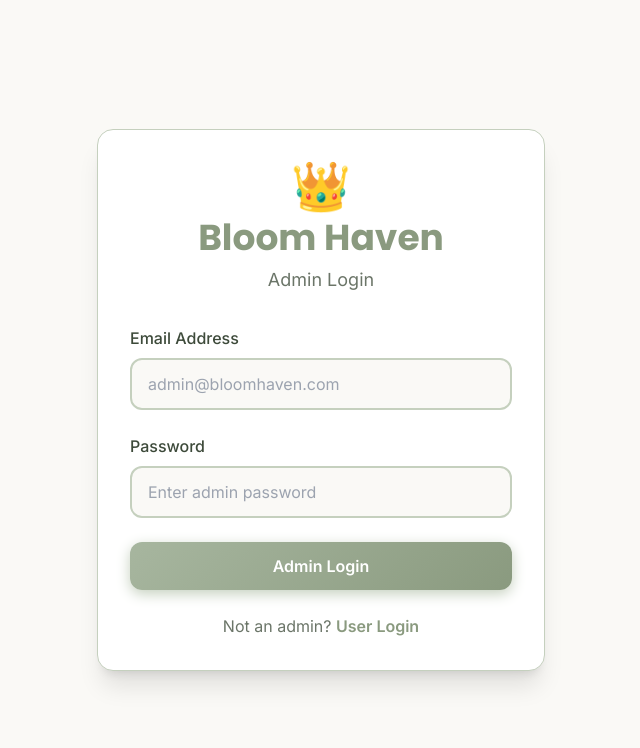
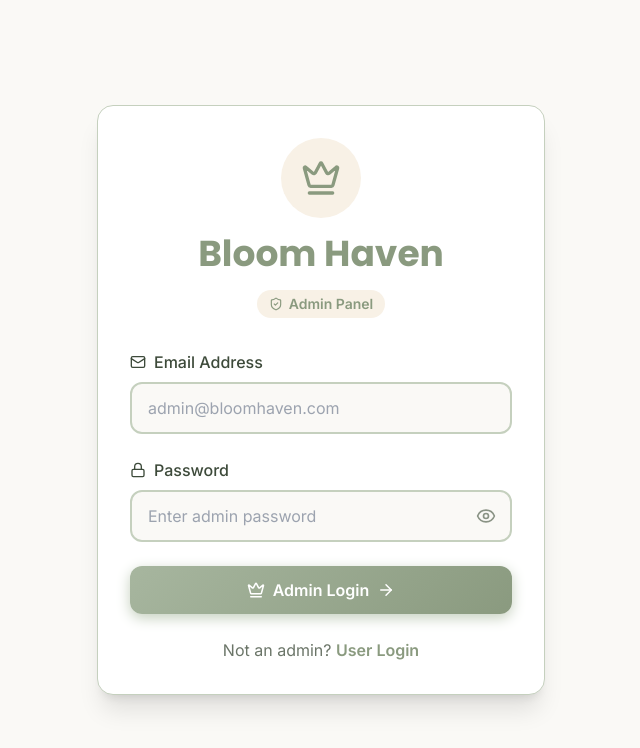
Before and after one commit to jeffdrizzy/bloom-haven, a React (Create React App) app in the folder frontend/: page /admin-login in a window 1280 px wide. Shown: the top 748 px of the page, without its empty margins (319-959 px from the left). Built offline with nearby package versions, Linux system fonts and the light colour scheme; no server answers.

Commit message:
Update AdminLogin page with Lucide icons

```diff
--- a/frontend/src/AdminLogin.js
+++ b/frontend/src/AdminLogin.js
@@ -2,6 +2,17 @@ import React, { useState } from 'react';
 import { useNavigate } from 'react-router-dom';
 import api from './services/api';
 import { brand } from './brand';
+import {
+  Crown,
+  Mail,
+  Lock,
+  Loader2,
+  AlertTriangle,
+  Eye,
+  EyeOff,
+  ArrowRight,
+  ShieldCheck,
+} from './icons';
 
 const AdminLogin = () => {
   const navigate = useNavigate();
@@ -11,6 +22,7 @@ const AdminLogin = () => {
   });
   const [loading, setLoading] = useState(false);
   const [error, setError] = useState('');
+  const [showPassword, setShowPassword] = useState(false);
 
   const handleChange = (e) => {
     setFormData({
@@ -27,10 +39,13 @@ const AdminLogin = () => {
     try {
       const response = await api.post('/admin/login', formData);
       localStorage.setItem('token', response.data.token);
-      localStorage.setItem('user', JSON.stringify({
+      localStorage.setItem(
+        'user',
+        JSON.stringify({
           ...response.data.admin,
-        role: 'admin'
-      }));
+          role: 'admin',
+        })
+      );
       navigate('/admin');
     } catch (error) {
       setError(error.response?.data?.message || 'Admin login failed');
@@ -44,35 +59,57 @@ const AdminLogin = () => {
       className="min-h-screen flex items-center justify-center px-4"
       style={{ background: brand.colors.background }}
     >
-      <div className="max-w-md w-full rounded-2xl shadow-xl p-8" style={{
+      <div
+        className="max-w-md w-full rounded-2xl shadow-xl p-8"
+        style={{
           background: brand.colors.surface,
-        border: `1px solid ${brand.colors.primarySoft}`
-      }}>
+          border: `1px solid ${brand.colors.primarySoft}`,
+        }}
+      >
+        {/* Header */}
         <div className="text-center mb-8">
-          <div className="flex justify-center mb-2">
-            <span className="text-5xl">👑</span>
+          <div
+            className="w-20 h-20 rounded-full flex items-center justify-center mx-auto mb-4"
+            style={{ background: brand.colors.creamSoft }}
+          >
+            <Crown size={40} strokeWidth={2} style={{ color: brand.colors.primary }} />
           </div>
-          <h1 className="text-4xl font-bold mb-2" style={{ color: brand.colors.primary }}>
+          <h1
+            className="text-4xl font-bold mb-2"
+            style={{ color: brand.colors.primary }}
+          >
             Bloom Haven
           </h1>
-          <p className="text-lg" style={{ color: brand.colors.textLight }}>
-            Admin Login
-          </p>
+          <div
+            className="inline-flex items-center gap-1.5 px-3 py-1 rounded-full mt-2"
+            style={{ background: brand.colors.creamSoft, color: brand.colors.primary }}
+          >
+            <ShieldCheck size={14} strokeWidth={2} />
+            <span className="text-sm font-semibold">Admin Panel</span>
+          </div>
         </div>
 
         {error && (
-          <div className="border-l-4 px-4 py-3 rounded-lg mb-4" style={{
+          <div
+            className="border-l-4 px-4 py-3 rounded-lg mb-4 flex items-center gap-3"
+            style={{
               backgroundColor: '#FDF2F2',
               borderColor: brand.colors.error,
-            color: brand.colors.error
-          }}>
-            {error}
+              color: brand.colors.error,
+            }}
+          >
+            <AlertTriangle size={20} />
+            <span>{error}</span>
           </div>
         )}
 
         <form onSubmit={handleSubmit} className="space-y-6">
           <div>
-            <label className="block font-medium mb-2" style={{ color: brand.colors.text }}>
+            <label
+              className="block font-medium mb-2 flex items-center gap-2"
+              style={{ color: brand.colors.text }}
+            >
+              <Mail size={16} strokeWidth={2} />
               Email Address
             </label>
             <input
@@ -100,17 +137,22 @@ const AdminLogin = () => {
           </div>
 
           <div>
-            <label className="block font-medium mb-2" style={{ color: brand.colors.text }}>
+            <label
+              className="block font-medium mb-2 flex items-center gap-2"
+              style={{ color: brand.colors.text }}
+            >
+              <Lock size={16} strokeWidth={2} />
               Password
             </label>
+            <div className="relative">
               <input
-              type="password"
+                type={showPassword ? 'text' : 'password'}
                 name="password"
                 value={formData.password}
                 onChange={handleChange}
                 required
                 minLength="6"
-              className="w-full px-4 py-3 rounded-xl focus:outline-none focus:ring-2 transition"
+                className="w-full px-4 py-3 pr-12 rounded-xl focus:outline-none focus:ring-2 transition"
                 style={{
                   border: `2px solid ${brand.colors.primarySoft}`,
                   backgroundColor: brand.colors.background,
@@ -126,27 +168,52 @@ const AdminLogin = () => {
                 }}
                 placeholder="Enter admin password"
               />
+              <button
+                type="button"
+                onClick={() => setShowPassword(!showPassword)}
+                className="absolute right-3 top-1/2 -translate-y-1/2 p-1 rounded transition"
+                style={{ color: brand.colors.textMuted }}
+                aria-label={showPassword ? 'Hide password' : 'Show password'}
+              >
+                {showPassword ? <EyeOff size={20} /> : <Eye size={20} />}
+              </button>
+            </div>
           </div>
 
           <button
             type="submit"
             disabled={loading}
-            className="w-full py-3 rounded-xl text-white font-semibold transition transform hover:scale-[1.02]"
+            className="w-full py-3 rounded-xl text-white font-semibold transition transform hover:scale-[1.02] flex items-center justify-center gap-2"
             style={{
               background: brand.gradients.primary,
               opacity: loading ? 0.6 : 1,
               cursor: loading ? 'not-allowed' : 'pointer',
-              boxShadow: `0 4px 14px ${brand.colors.primarySoft}`
+              boxShadow: `0 4px 14px ${brand.colors.primarySoft}`,
             }}
           >
-            {loading ? 'Logging in...' : 'Admin Login'}
+            {loading ? (
+              <>
+                <Loader2 size={18} className="animate-spin" />
+                Logging in...
+              </>
+            ) : (
+              <>
+                <Crown size={18} />
+                Admin Login
+                <ArrowRight size={18} />
+              </>
+            )}
           </button>
         </form>
 
         <div className="mt-6 text-center">
           <p style={{ color: brand.colors.textLight }}>
             Not an admin?{' '}
-            <a href="/login" className="font-semibold transition hover:opacity-80" style={{ color: brand.colors.primary }}>
+            <a
+              href="/login"
+              className="font-semibold transition hover:opacity-80"
+              style={{ color: brand.colors.primary }}
+            >
               User Login
             </a>
           </p>
```
Lines whose indentation alone changed are shown as unchanged.
